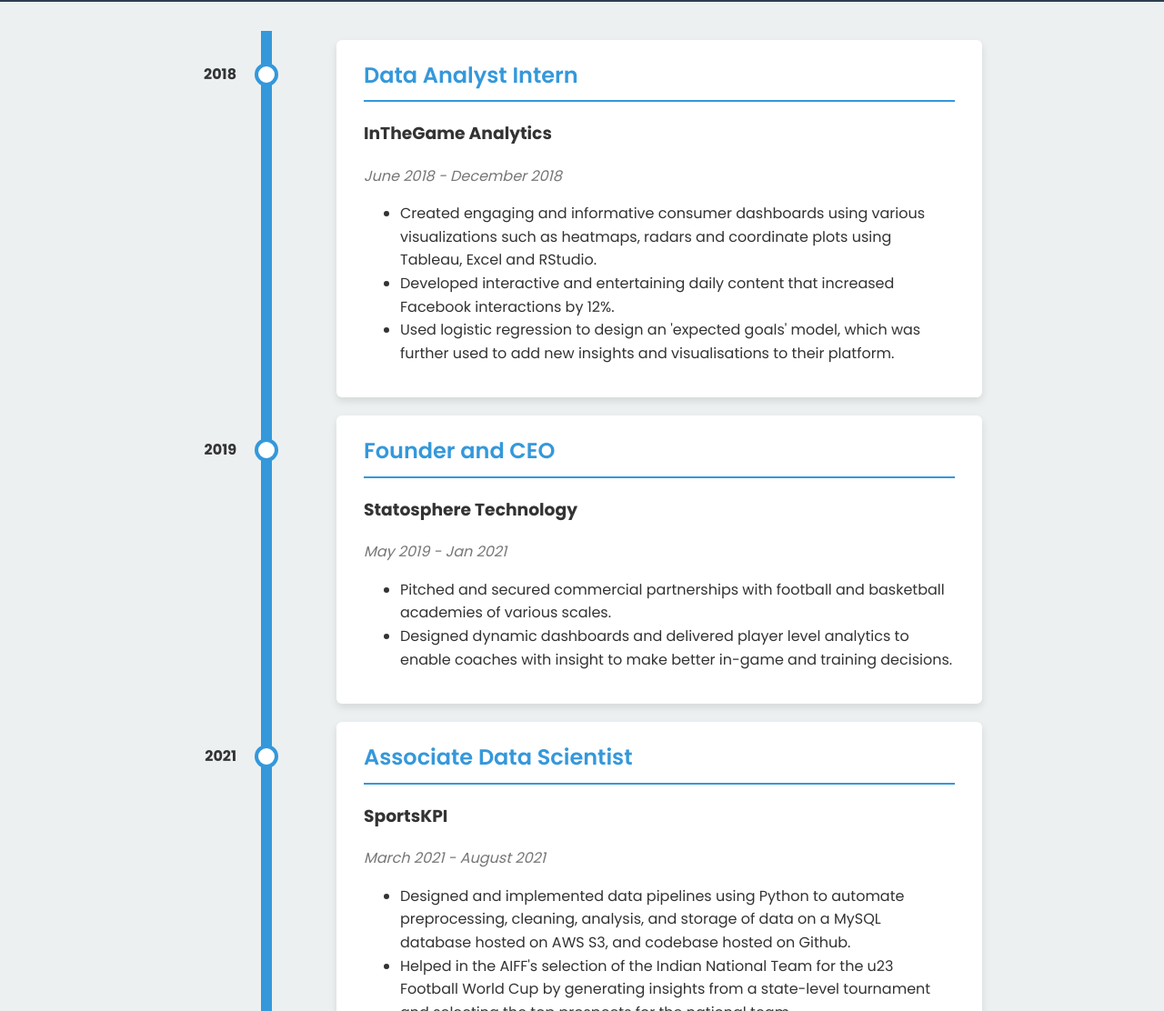
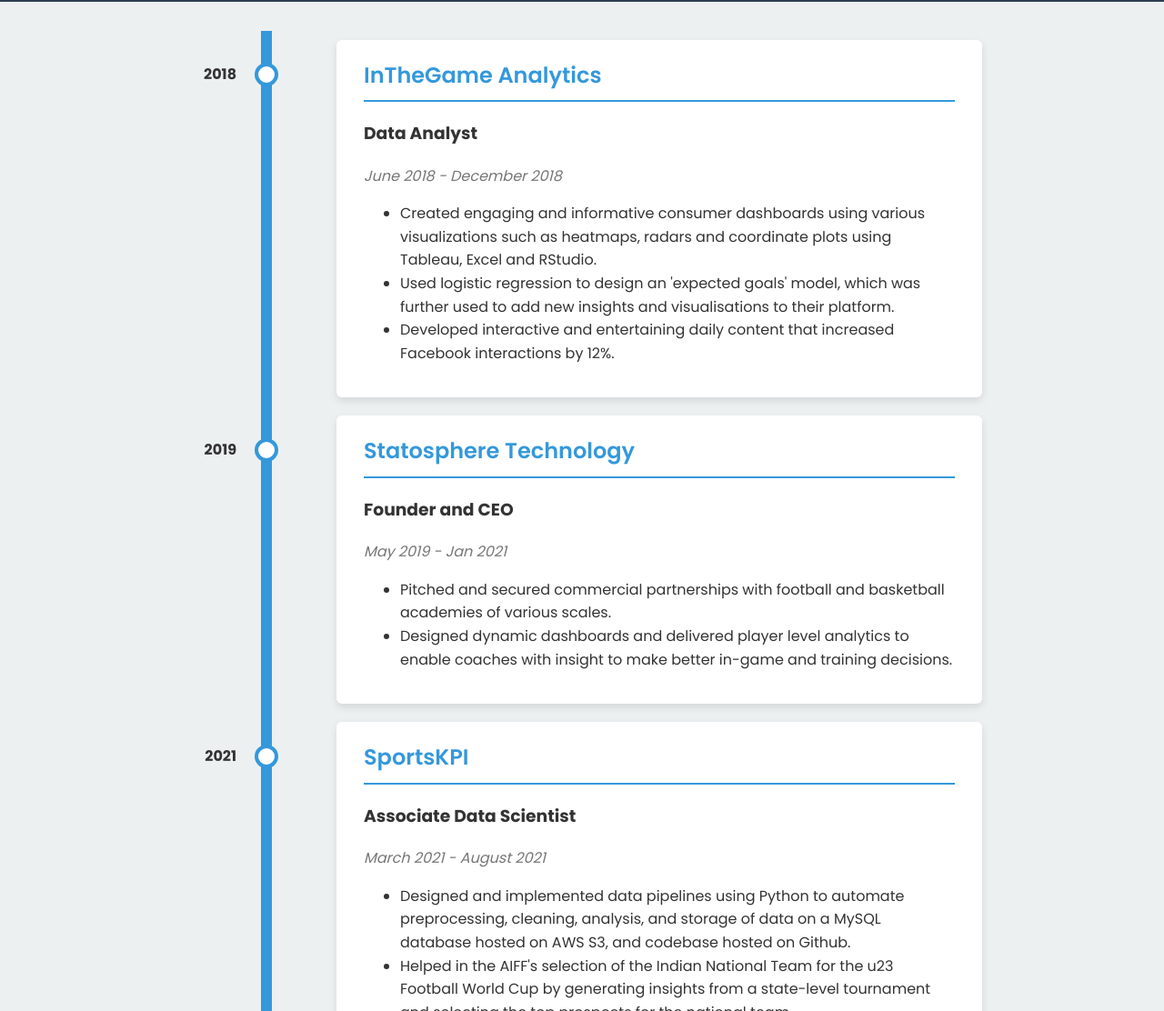
Before and after one commit to statxsphere/statxsphere.github.io, a plain HTML site: page experience.html in a window 1280 px wide. Shown: the part 280-1392 px from the top of the page at 91% size. Drawn offline with Linux system fonts and the light colour scheme.

Commit message:
fixed text and grammar in index and experience

```diff
--- a/experience.html
+++ b/experience.html
@@ -94,20 +94,20 @@
         <div class="timeline">
             <div class="timeline-item" data-year="2018">
                 <div class="timeline-content">
-                    <h2>Data Analyst Intern</h2>
-                    <h3>InTheGame Analytics</h3>
+                    <h2>InTheGame Analytics</h2>
+                    <h3>Data Analyst</h3>
                     <p class="date">June 2018 - December 2018</p>
                     <ul>
                         <li>Created engaging and informative consumer dashboards using various visualizations such as heatmaps, radars and coordinate plots using Tableau, Excel and RStudio.</li>
+                        <li>Used logistic regression to design an 'expected goals' model, which was further used to add new insights and visualisations to their platform.</li>
                         <li>Developed interactive and entertaining daily content that increased Facebook interactions by 12%.</li>
-                        <li>Used logistic regression to design an 'expected goals' model, which was further used to add new insights and visualisations to their platform.</li>
                     </ul>
                 </div>
             </div>
             <div class="timeline-item" data-year="2019">
                 <div class="timeline-content">
-                    <h2>Founder and CEO</h2>
-                    <h3>Statosphere Technology</h3>
+                    <h2>Statosphere Technology</h2>
+                    <h3>Founder and CEO</h3>
                     <p class="date">May 2019 - Jan 2021</p>
                     <ul>
                         <li>Pitched and secured commercial partnerships with football and basketball academies of various scales.</li>
@@ -117,8 +117,8 @@
             </div>
             <div class="timeline-item" data-year="2021">
                 <div class="timeline-content">
-                    <h2>Associate Data Scientist</h2>
-                    <h3>SportsKPI</h3>
+                    <h2>SportsKPI</h2>
+                    <h3>Associate Data Scientist</h3>
                     <p class="date">March 2021 - August 2021</p>
                     <ul>
                         <li>Designed and implemented data pipelines using Python to automate preprocessing, cleaning, analysis, and storage of data on a MySQL database hosted on AWS S3, and codebase hosted on Github.</li>
```
Also changed, not shown: index.html (+6 -5 lines).
